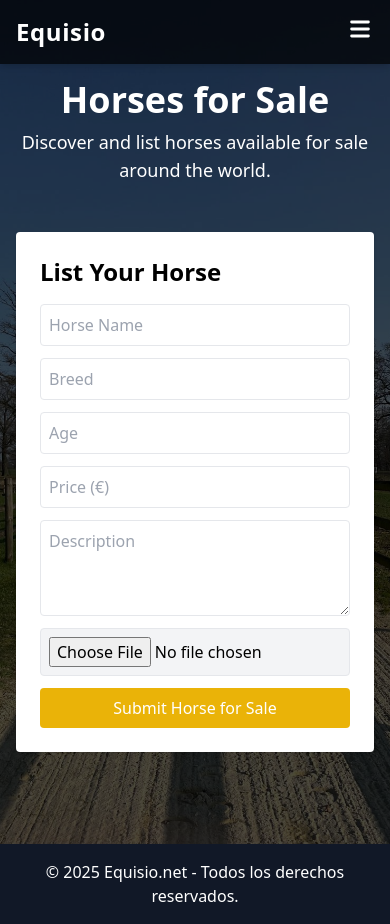
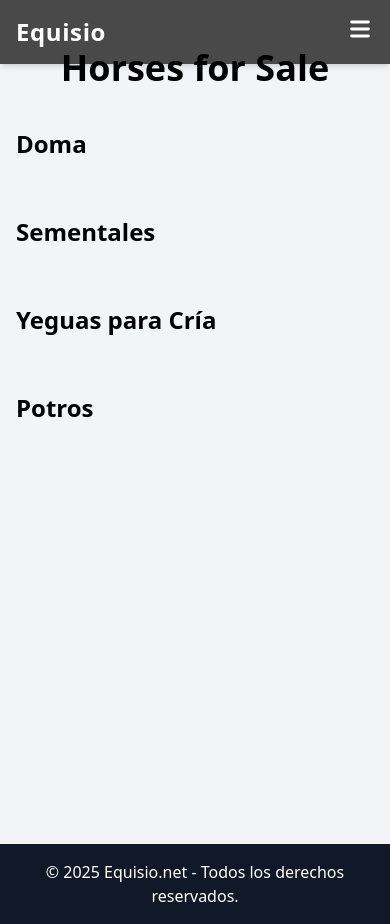
Before and after one commit to Equisio/equisio, a Next.js app: page /for_sale in a window 390 px wide. Built offline with nearby package versions, Linux system fonts and the light colour scheme.

Commit message:
Improved navbar design for better mobile and desktop experience

```diff
--- a/pages/for_sale.tsx
+++ b/pages/for_sale.tsx
@@ -1,3 +1,4 @@
+// pages/for_sale.tsx
 import Navbar from '../components/Navbar'
 import Footer from '../components/Footer'
 
@@ -5,42 +6,29 @@ export default function ForSale() {
   return (
     <>
       <Navbar />
-      <main
-        style={{ backgroundImage: "url('/horses_for_sale.jpeg')" }}
-        className="bg-cover bg-center min-h-screen"
-      >
-        <div className="bg-black bg-opacity-70 min-h-screen px-4 py-20 text-white">
+      <main className="min-h-screen bg-gray-100 py-12 px-4">
+        <h1 className="text-4xl font-bold text-center mb-10">Horses for Sale</h1>
 
-          {/* Título */}
-          <section className="text-center mb-12">
-            <h1 className="text-4xl font-bold">Horses for Sale</h1>
-            <p className="mt-2 text-lg">Discover and list horses available for sale around the world.</p>
-          </section>
+        <section className="mb-10">
+          <h2 className="text-2xl font-semibold mb-4">Doma</h2>
+          {/* Aquí se mostrarán los caballos con status = "En doma" */}
+          <div className="grid md:grid-cols-3 gap-6">{/* Cards */}</div>
+        </section>
 
-          {/* Lista de anuncios */}
+        <section className="mb-10">
+          <h2 className="text-2xl font-semibold mb-4">Sementales</h2>
+          <div className="grid md:grid-cols-3 gap-6">{/* Cards */}</div>
+        </section>
 
-          {/* Añade más tarjetas según lo necesites */}
+        <section className="mb-10">
+          <h2 className="text-2xl font-semibold mb-4">Yeguas para Cría</h2>
+          <div className="grid md:grid-cols-3 gap-6">{/* Cards */}</div>
+        </section>
 
-          {/* Formulario para subir caballo */}
-          <section className="bg-white p-6 rounded shadow max-w-xl mx-auto text-black">
-            <h3 className="text-2xl font-bold mb-4">List Your Horse</h3>
-            <form className="flex flex-col space-y-3">
-              <input type="text" placeholder="Horse Name" className="p-2 border rounded" />
-              <input type="text" placeholder="Breed" className="p-2 border rounded" />
-              <input type="number" placeholder="Age" className="p-2 border rounded" />
-              <input type="text" placeholder="Price (€)" className="p-2 border rounded" />
-              <textarea placeholder="Description" className="p-2 border rounded h-24" />
-              <input type="file" className="p-2 border rounded bg-gray-100" />
-              <button
-                type="submit"
-                className="bg-yellow-500 hover:bg-yellow-600 text-white py-2 rounded"
-              >
-                Submit Horse for Sale
-              </button>
-            </form>
-          </section>
-
-        </div>
+        <section>
+          <h2 className="text-2xl font-semibold mb-4">Potros</h2>
+          <div className="grid md:grid-cols-3 gap-6">{/* Cards */}</div>
+        </section>
       </main>
       <Footer />
     </>
```
